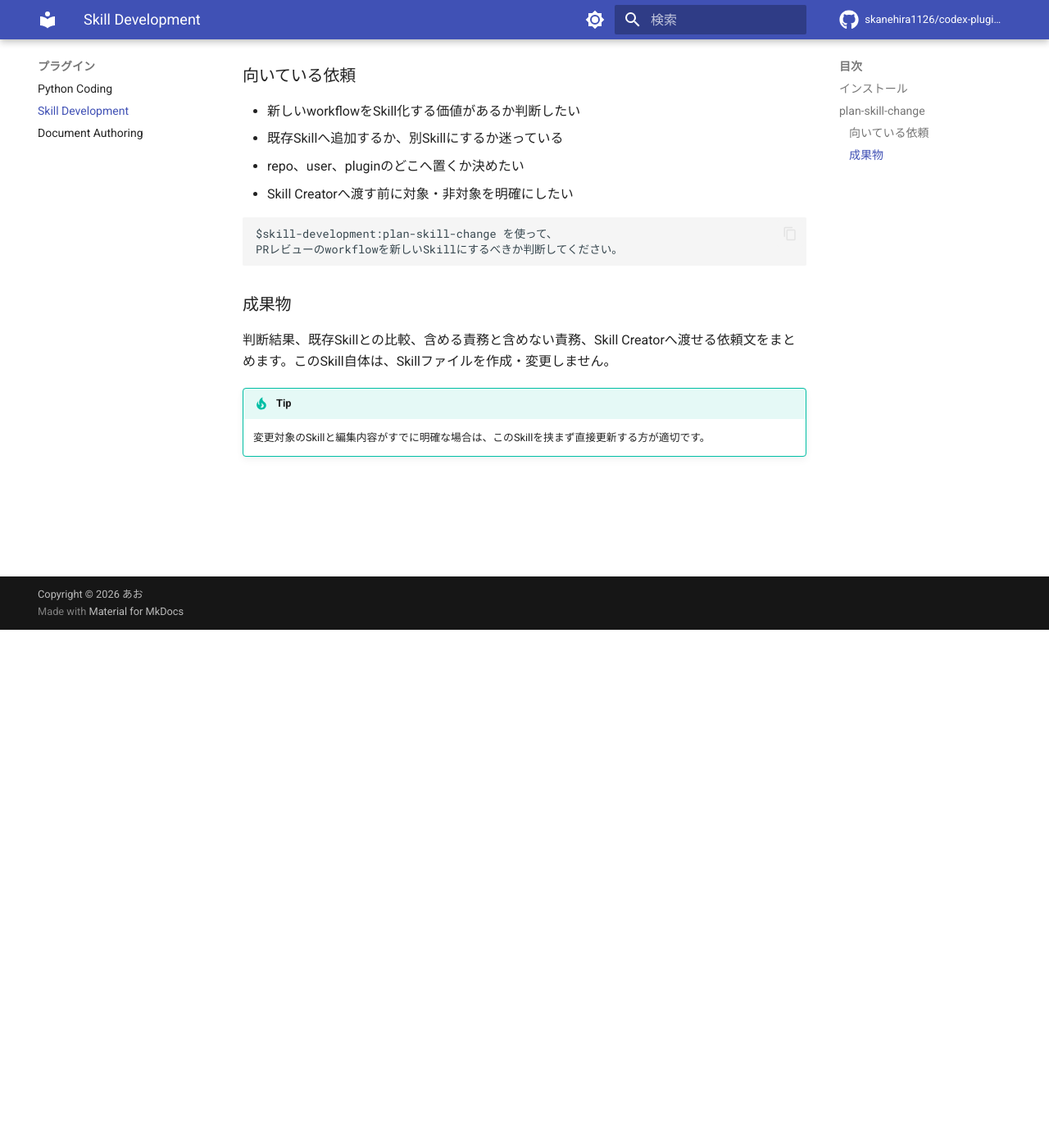
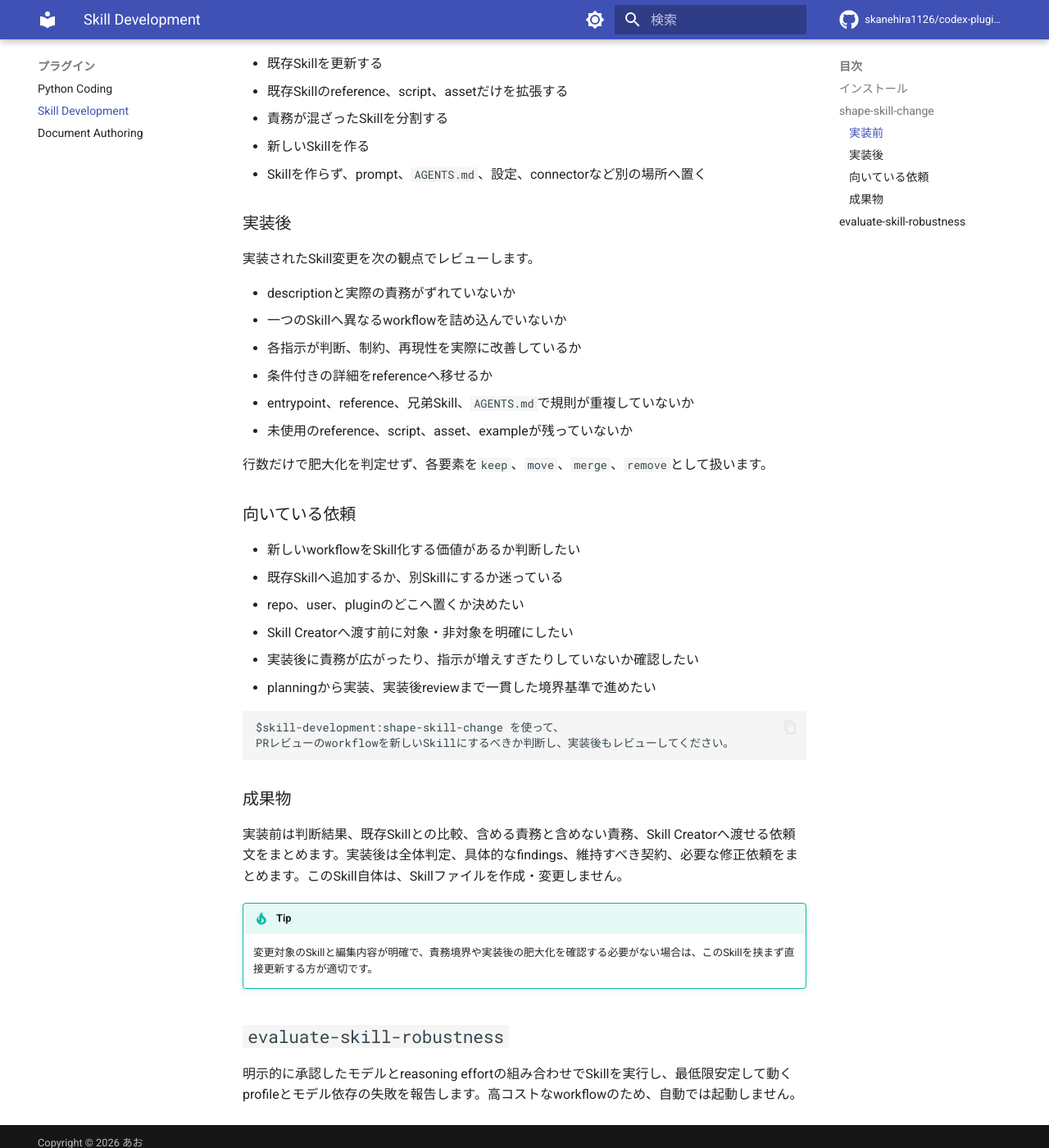
Before and after one commit to skanehira1126/codex-plugins, an MkDocs documentation site: the page built from docs/plugins/skill-development.md, in a window 1280 px wide and 1400 px high, scrolled down 632 px. Shown: the whole window at 82% size. Built offline with MkDocs 1.6.1 and Material for MkDocs 9.7.7, drawn with Linux system fonts in a browser that asks for light colours; comment, search, counter and statistics services are not loaded; some of the changed text lies outside the part shown.

Commit message:
Shape skill changes before and after implementation

````diff
--- a/docs/plugins/skill-development.md
+++ b/docs/plugins/skill-development.md
@@ -1,6 +1,6 @@
 # Skill Development
 
-Codex Skillを作成・更新する前に、workflowの責務と配置を整理するプラグインです。
+Codex Skill変更の実装前にworkflowの責務と配置を整理し、実装後にscope drift、重複、肥大化をレビューするプラグインです。必要な場合は、モデルやreasoning effortによる実行差も明示的な承認のもとで評価できます。
 
 ## インストール
 
@@ -8,7 +8,11 @@ Codex Skillを作成・更新する前に、workflowの責務と配置を整理
 codex plugin add skill-development@codex-plugins
 ```
 
-## `plan-skill-change`
+## `shape-skill-change`
+
+変更の段階に応じて、実装前のplanningと実装後のreviewを切り替えます。共通の境界基準だけをentrypointに置き、段階固有の手順は必要なreferenceだけを読みます。
+
+### 実装前
 
 依頼したworkflowと利用可能なSkillを比較し、次のどれが適切かを判断します。
 
@@ -18,21 +22,40 @@ codex plugin add skill-development@codex-plugins
 - 新しいSkillを作る
 - Skillを作らず、prompt、`AGENTS.md`、設定、connectorなど別の場所へ置く
 
+### 実装後
+
+実装されたSkill変更を次の観点でレビューします。
+
+- descriptionと実際の責務がずれていないか
+- 一つのSkillへ異なるworkflowを詰め込んでいないか
+- 各指示が判断、制約、再現性を実際に改善しているか
+- 条件付きの詳細をreferenceへ移せるか
+- entrypoint、reference、兄弟Skill、`AGENTS.md`で規則が重複していないか
+- 未使用のreference、script、asset、exampleが残っていないか
+
+行数だけで肥大化を判定せず、各要素を`keep`、`move`、`merge`、`remove`として扱います。
+
 ### 向いている依頼
 
 - 新しいworkflowをSkill化する価値があるか判断したい
 - 既存Skillへ追加するか、別Skillにするか迷っている
 - repo、user、pluginのどこへ置くか決めたい
 - Skill Creatorへ渡す前に対象・非対象を明確にしたい
+- 実装後に責務が広がったり、指示が増えすぎたりしていないか確認したい
+- planningから実装、実装後reviewまで一貫した境界基準で進めたい
 
 ```text
-$skill-development:plan-skill-change を使って、
-PRレビューのworkflowを新しいSkillにするべきか判断してください。
+$skill-development:shape-skill-change を使って、
+PRレビューのworkflowを新しいSkillにするべきか判断し、実装後もレビューしてください。
 ```
 
 ### 成果物
 
-判断結果、既存Skillとの比較、含める責務と含めない責務、Skill Creatorへ渡せる依頼文をまとめます。このSkill自体は、Skillファイルを作成・変更しません。
+実装前は判断結果、既存Skillとの比較、含める責務と含めない責務、Skill Creatorへ渡せる依頼文をまとめます。実装後は全体判定、具体的なfindings、維持すべき契約、必要な修正依頼をまとめます。このSkill自体は、Skillファイルを作成・変更しません。
 
 !!! tip
-    変更対象のSkillと編集内容がすでに明確な場合は、このSkillを挟まず直接更新する方が適切です。
+    変更対象のSkillと編集内容が明確で、責務境界や実装後の肥大化を確認する必要がない場合は、このSkillを挟まず直接更新する方が適切です。
+
+## `evaluate-skill-robustness`
+
+明示的に承認したモデルとreasoning effortの組み合わせでSkillを実行し、最低限安定して動くprofileとモデル依存の失敗を報告します。高コストなworkflowのため、自動では起動しません。
````
Also changed, not shown: README.md (+2 -1 lines), docs/getting-started.md (+1 -1 lines), plugins/skill-development/skills/plan-skill-change/SKILL.md (deleted, +0 -124 lines), plugins/skill-development/skills/plan-skill-change/evals/cases.md (deleted, +0 -18 lines), plugins/skill-development/skills/shape-skill-change/SKILL.md (added, +50 -0 lines), plugins/skill-development/skills/shape-skill-change/evals/cases.md (added, +46 -0 lines), plugins/skill-development/skills/shape-skill-change/references/planning.md (added, +88 -0 lines), plugins/skill-development/skills/shape-skill-change/references/review.md (added, +83 -0 lines), 3 other files.
